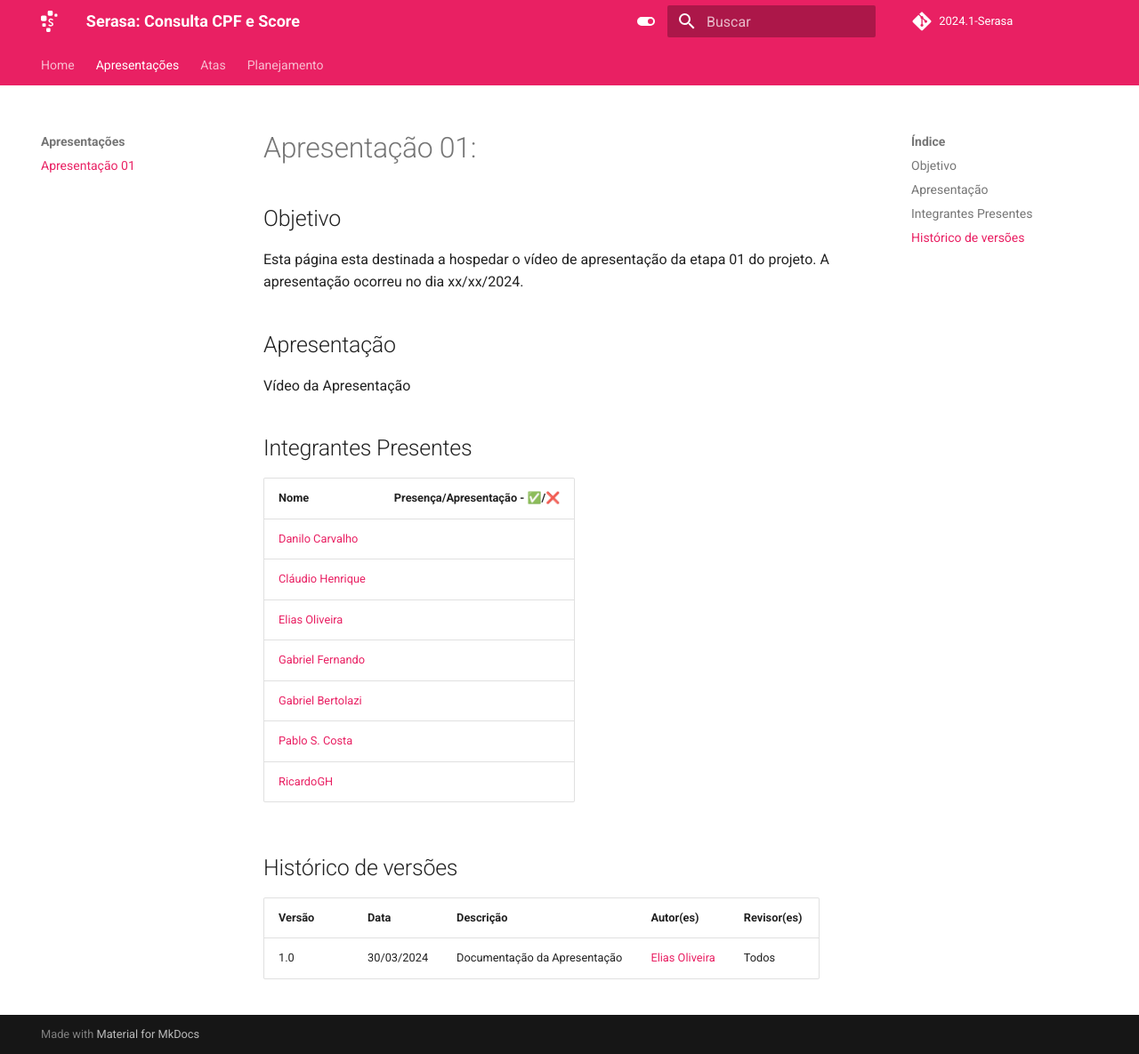
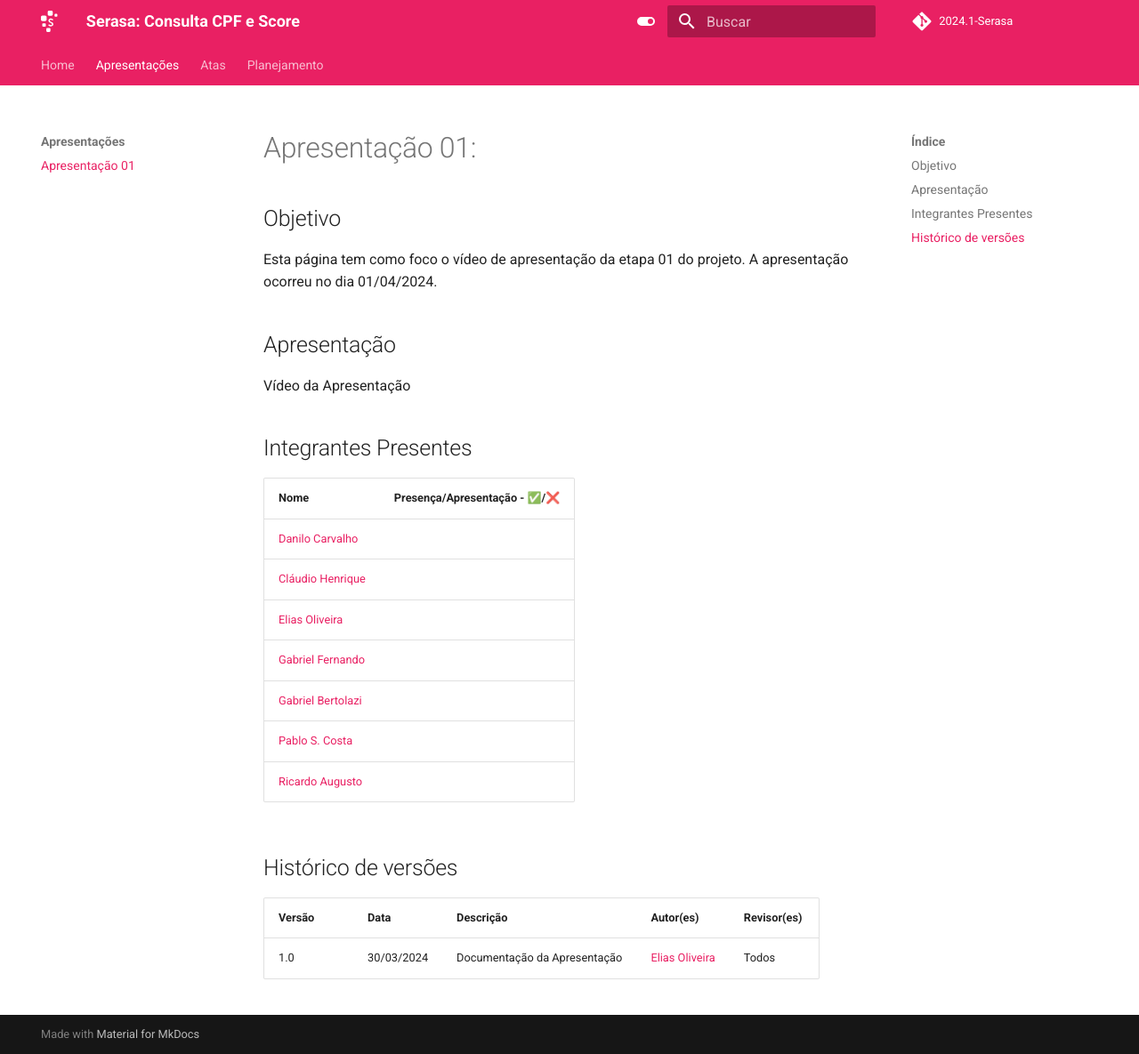
Before and after one commit to Requisitos-de-Software/2024.1-Serasa, an MkDocs documentation site: the page built from docs/Apresentações/Apresentação_01.md, in a window 1280 px wide and 1185 px high. Shown: the whole window at 89% size. Built offline with MkDocs 1.6.1 and Material for MkDocs 9.7.7, drawn with Linux system fonts in a browser that asks for light colours; comment, search, counter and statistics services are not loaded.

Commit message:
changes in page presentations

```diff
--- a/docs/Apresentações/Apresentação_01.md
+++ b/docs/Apresentações/Apresentação_01.md
@@ -1,7 +1,7 @@
 # Apresentação 01:
 
 ## Objetivo
-Esta página esta destinada a hospedar o vídeo de apresentação da etapa 01 do projeto. A apresentação ocorreu no dia xx/xx/2024.
+Esta página tem como foco o vídeo de apresentação da etapa 01 do projeto. A apresentação ocorreu no dia 01/04/2024.
 
 ## Apresentação
 
@@ -17,7 +17,7 @@ Nome | Presença/Apresentação - ✅/❌
 [Gabriel Fernando](https://github.com/MMcLovin)|
 [Gabriel Bertolazi](https://github.com/Bertolazi)|
 [Pablo S. Costa](https://github.com/pabloheika)|
-[RicardoGH](https://www.github.com/avmricardo)|
+[Ricardo Augusto](https://www.github.com/avmricardo)|
 
 ## Histórico de versões
 Versão |   Data  | Descrição | Autor(es) | Revisor(es)
```
